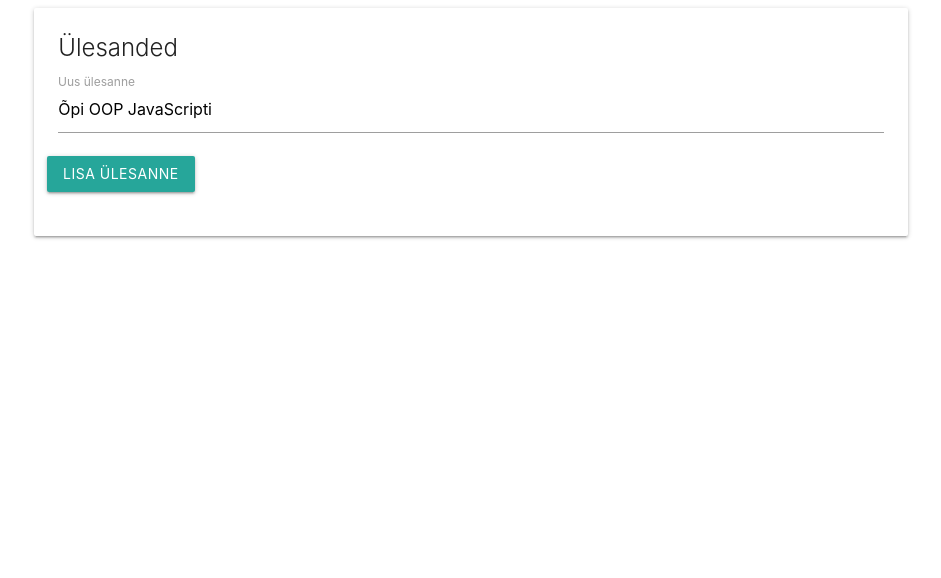
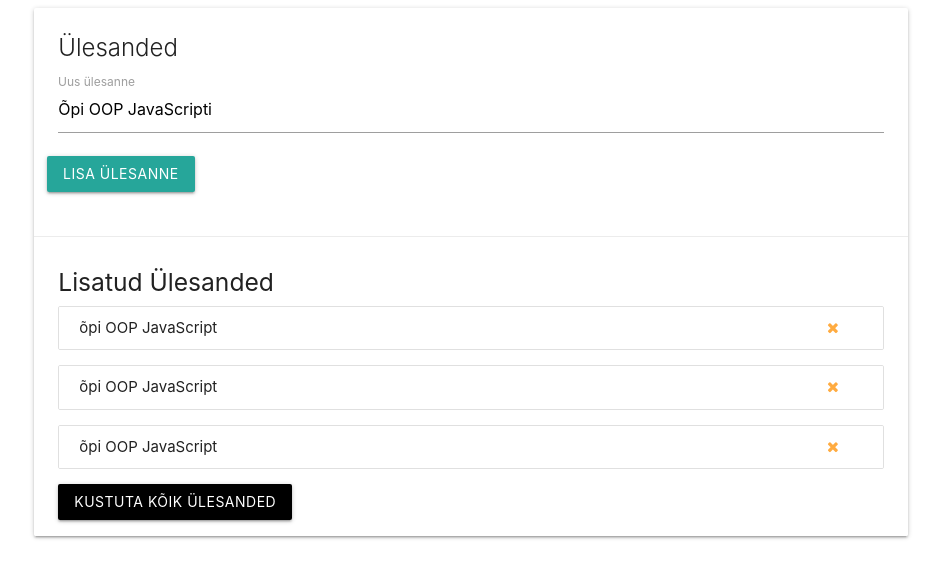
Before and after one commit to jsamuel23/oop, a plain HTML site: page index.html in a window 1280 px wide. Shown: the whole page, without its empty margins (169-1110 px from the left). Drawn offline with nearby package versions, Linux system fonts and the light colour scheme.

Commit message:
lisatud ülesanded ja delet btn materialize abil

```diff
--- a/index.html
+++ b/index.html
@@ -6,6 +6,7 @@
     <meta charset="UTF-8">
     <meta name="viewport" content="width=device-width, initial-scale=1.0">
     <meta http-equiv="X-UA-Compatible" content="ie=edge">
+    <link href="https://stackpath.bootstrapcdn.com/font-awesome/4.7.0/css/font-awesome.min.css" rel="stylesheet" integrity="sha384-wvfXpqpZZVQGK6TAh5PVlGOfQNHSoD2xbE+QkPxCAFlNEevoEH3Sl0sibVcOQVnN" crossorigin="anonymous">
     <title>OOP</title>
 </head>
 <body>
@@ -25,6 +26,37 @@
                         </form>
                     </div>
                 </div>
+                <div class="card-action">
+                    <h5>Lisatud Ülesanded</h5>
+                    <!--ülesanne1-->
+                    <ul class="collection">
+                        <li class="collection-item">
+                            õpi OOP JavaScript
+                            <a href="#" class="delete-item secondary-content">
+                                <i class="fa fa-remove"></i>
+                            </a>
+                        </li>
+                    </ul>
+                    <!--Ülesanne2-->
+                    <ul class="collection">
+                            <li class="collection-item">
+                                õpi OOP JavaScript
+                                <a href="#" class="delete-item secondary-content">
+                                    <i class="fa fa-remove"></i>
+                                </a>
+                            </li>
+                        </ul>
+                        <!--Ülesanne3-->
+                        <ul class="collection">
+                                <li class="collection-item">
+                                    õpi OOP JavaScript
+                                    <a href="#" class="delete-item secondary-content">
+                                        <i class="fa fa-remove"></i>
+                                    </a>
+                                </li>
+                        </ul>
+                        <a href="#" class="btn black">Kustuta kõik ülesanded</a>
+                </div>
             </div>
         </div>
     </div>
```
